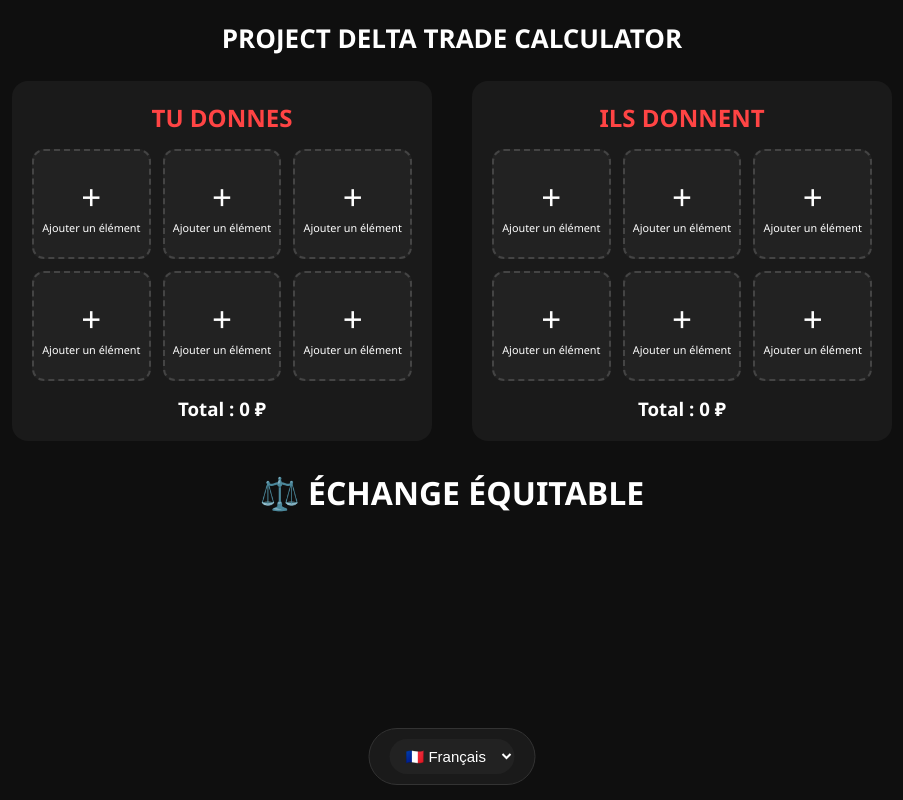
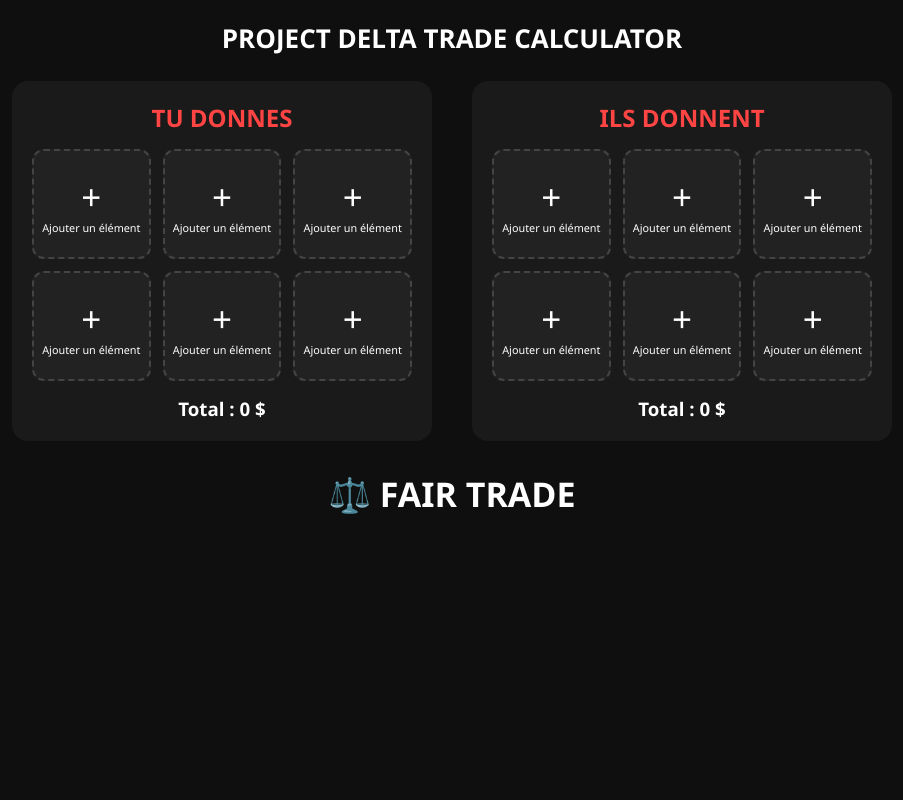
Before and after one commit to discnar/trading-calculator-projectdelta, a plain HTML site: page index.html in a window 1280 px wide. Shown: the whole page, without its empty margins (188-1091 px from the left). Drawn offline with Linux system fonts and the light colour scheme.

Commit message:
Update index.html

```diff
--- a/index.html
+++ b/index.html
@@ -98,147 +98,64 @@
         }
         .result {
             text-align: center;
-            font-size: 32px;
+            font-size: 34px;
             margin: 30px 0;
             font-weight: bold;
-        }
-        .language-bar {
-            position: fixed;
-            bottom: 15px;
-            left: 50%;
-            transform: translateX(-50%);
-            background: #1a1a1a;
-            padding: 10px 20px;
-            border-radius: 30px;
-            border: 1px solid #333;
-            z-index: 2000;
-        }
-        .language-bar select {
-            background: #222;
-            color: white;
-            border: none;
-            padding: 8px 12px;
-            border-radius: 20px;
-            font-size: 15px;
         }
     </style>
 </head>
 <body>
 
-    <div class="header" id="title">PROJECT DELTA TRADE CALCULATOR</div>
+    <div class="header">PROJECT DELTA TRADE CALCULATOR</div>
 
     <div class="main">
         <div class="panel">
-            <h2 id="leftTitle">TU DONNES</h2>
+            <h2>TU DONNES</h2>
             <div class="slots" id="leftSlots"></div>
-            <h3 style="text-align:center; margin-top:15px;">Total : <span id="leftTotal">0</span> ₽</h3>
+            <h3 style="text-align:center; margin-top:15px;">Total : <span id="leftTotal">0</span> $</h3>
         </div>
 
         <div class="panel">
-            <h2 id="rightTitle">ILS DONNENT</h2>
+            <h2>ILS DONNENT</h2>
             <div class="slots" id="rightSlots"></div>
-            <h3 style="text-align:center; margin-top:15px;">Total : <span id="rightTotal">0</span> ₽</h3>
+            <h3 style="text-align:center; margin-top:15px;">Total : <span id="rightTotal">0</span> $</h3>
         </div>
     </div>
 
-    <div class="result" id="result">⚖️ ÉCHANGE ÉQUITABLE</div>
+    <div class="result" id="result">⚖️ FAIR TRADE</div>
 
     <!-- MODAL -->
     <div class="modal" id="modal">
         <div class="modal-content">
-            <h2 id="modalTitle" style="margin-bottom:15px;">Rechercher un item</h2>
+            <h2 style="margin-bottom:15px;">Rechercher un item</h2>
             <input type="text" class="modal-search" id="modalSearch" placeholder="Tape le nom de l'item...">
             <div class="modal-grid" id="modalGrid"></div>
         </div>
     </div>
 
-    <!-- MENU LANGUE -->
-    <div class="language-bar">
-        <select id="languageSelect">
-            <option value="fr">🇫🇷 Français</option>
-            <option value="en">🇬🇧 English</option>
-        </select>
-    </div>
-
     <script>
         const itemsDB = {
-            "Duct Tape": {fr: "Ruban Adhésif", price: 420},
-            "Metal Bolts": {fr: "Boulons Métal", price: 102},
-            "Metal Nuts": {fr: "Écrous Métal", price: 96},
-            "Metal Nails": {fr: "Clous Métal", price: 90},
-            "Super Glue": {fr: "Super Colle", price: 660},
-            "Cotton": {fr: "Coton", price: 300},
-            "Ripstop": {fr: "Ripstop", price: 720},
-            "Aramid": {fr: "Aramide", price: 1020},
-            "Linen": {fr: "Lin", price: 1200},
-            "Gunpowder": {fr: "Poudre à Canon", price: 360},
-            "Steel Pipe": {fr: "Tuyau Acier", price: 420},
-            "Metal": {fr: "Métal", price: 270},
-            "Wooden Planks": {fr: "Planches de Bois", price: 174},
-            "Motor Oil": {fr: "Huile Moteur", price: 1080},
-            "Fuze": {fr: "Détonateur", price: 210},
-            "Weapon Part": {fr: "Pièce d'Arme", price: 1200},
-            "Copper Coil": {fr: "Bobine de Cuivre", price: 390},
-            "AA Battery": {fr: "Pile AA", price: 450},
-            "Smartphone": {fr: "Smartphone", price: 6000},
-            "GPU": {fr: "Carte Graphique", price: 15000},
-            "SSD": {fr: "SSD", price: 2400},
-            "RAM": {fr: "RAM", price: 1080},
-            "CPU": {fr: "Processeur", price: 4800},
-            "CPU Fan": {fr: "Ventilateur CPU", price: 480},
-            "PSU": {fr: "Alimentation", price: 3000},
-            "PH2 Screwdriver": {fr: "Tournevis PH2", price: 600},
-            "Flathead Screwdriver": {fr: "Tournevis Plat", price: 630},
-            "Wrench": {fr: "Clé à Molette", price: 360},
-            "Hammer": {fr: "Marteau", price: 600},
-            "50g Gold": {fr: "50g d'Or", price: 17100},
-            "Statue of Solter": {fr: "Statue de Solter", price: 5940},
-            "SPS": {fr: "SPS", price: 24000},
-            "Gold Watch": {fr: "Montre en Or", price: 15000},
-            "Gold Tix": {fr: "Gold Tix", price: 7200},
-            "Anton Plushie": {fr: "Peluche Anton", price: 15000},
-            "EDF Flare": {fr: "Fusée EDF", price: 375000},
-            "Cassette": {fr: "Cassette", price: 375000},
-            "Repair Kit": {fr: "Kit de Réparation", price: 15000},
-            "Fast MT": {fr: "Fast MT", price: 20000},
-            "Altyn": {fr: "Altyn", price: 22500},
-            "Quad NVG": {fr: "NVG Quad", price: 65000},
-            "TFZ98S": {fr: "TFZ98S", price: 550000},
-            "R700": {fr: "R700", price: 500000},
-            "AS-VAL": {fr: "AS-VAL", price: 110000},
-            "M4A1": {fr: "M4A1", price: 70000},
-            "MK12": {fr: "MK12", price: 70000},
-            "MK23": {fr: "MK23", price: 15000},
-            "SVD": {fr: "SVD", price: 15000},
-            "RPG": {fr: "RPG", price: 27500},
-            "Saiga": {fr: "Saiga", price: 15000},
-            "MP5SD": {fr: "MP5SD", price: 5000},
-            "AKMN": {fr: "AKMN", price: 9000},
-            "God M4A1": {fr: "God M4A1", price: 525000},
-            "God FAST MT": {fr: "God FAST MT", price: 950000},
-            "HSPV": {fr: "HSPV", price: 375000},
-            "M4A1 Drum Mag": {fr: "M4A1 Drum Mag", price: 275000}
+            "Duct Tape": 420, "Metal Bolts": 102, "Metal Nuts": 96, "Metal Nails": 90,
+            "Super Glue": 660, "Cotton": 300, "Ripstop": 720, "Aramid": 1020,
+            "Linen": 1200, "Gunpowder": 360, "Steel Pipe": 420, "Metal": 270,
+            "Wooden Planks": 174, "Motor Oil": 1080, "Fuze": 210, "Weapon Part": 1200,
+            "Copper Coil": 390, "AA Battery": 450, "Smartphone": 6000,
+            "GPU": 15000, "SSD": 2400, "RAM": 1080, "CPU": 4800,
+            "CPU Fan": 480, "PSU": 3000,
+            "50g Gold": 17100, "Statue of Solter": 5940, "SPS": 24000,
+            "Gold Watch": 15000, "Gold Tix": 7200, "Anton Plushie": 15000,
+            "EDF Flare": 375000, "Cassette": 375000, "Repair Kit": 15000,
+            "Fast MT": 20000, "Altyn": 22500, "Quad NVG": 65000,
+            "TFZ98S": 550000, "R700": 500000, "AS-VAL": 110000,
+            "M4A1": 70000, "MK12": 70000, "MK23": 15000,
+            "SVD": 15000, "RPG": 27500, "Saiga": 15000,
+            "MP5SD": 5000, "AKMN": 9000,
+            "God M4A1": 525000, "God FAST MT": 950000,
+            "HSPV": 375000, "M4A1 Drum Mag": 275000
         };
 
         let leftItems = [], rightItems = [];
         let currentSide = null;
-        let currentLang = "fr";
-
-        const translations = {
-            fr: { title: "PROJECT DELTA TRADE CALCULATOR", leftTitle: "TU DONNES", rightTitle: "ILS DONNENT", modalTitle: "Rechercher un item", searchPlaceholder: "Tape le nom de l'item...", fair: "⚖️ ÉCHANGE ÉQUITABLE" },
-            en: { title: "PROJECT DELTA TRADE CALCULATOR", leftTitle: "YOU GIVE", rightTitle: "THEY GIVE", modalTitle: "Search an item", searchPlaceholder: "Type item name...", fair: "⚖️ FAIR TRADE" }
-        };
-
-        function changeLanguage(lang) {
-            currentLang = lang;
-            document.getElementById('title').textContent = translations[lang].title;
-            document.getElementById('leftTitle').textContent = translations[lang].leftTitle;
-            document.getElementById('rightTitle').textContent = translations[lang].rightTitle;
-            document.getElementById('modalTitle').textContent = translations[lang].modalTitle;
-            document.getElementById('modalSearch').placeholder = translations[lang].searchPlaceholder;
-            renderAllSlots();
-            updateTotals();
-        }
 
         function createSlots() {
             const left = document.getElementById('leftSlots');
@@ -272,22 +189,20 @@
             const container = document.getElementById('modalGrid');
             container.innerHTML = "";
 
-            Object.keys(itemsDB).forEach(key => {
-                const item = itemsDB[key];
-                const displayName = item.fr || key;
-                if (!displayName.toLowerCase().includes(filter.toLowerCase())) return;
+            Object.keys(itemsDB).forEach(name => {
+                if (!name.toLowerCase().includes(filter.toLowerCase())) return;
 
                 const card = document.createElement('div');
                 card.className = "modal-card";
-                card.innerHTML = `<strong>${displayName}</strong><br><small>${item.price.toLocaleString()} ₽</small>`;
-                card.onclick = () => addItem(key);
+                card.innerHTML = `<strong>${name}</strong><br><small>${itemsDB[name].toLocaleString()} $</small>`;
+                card.onclick = () => addItem(name);
                 container.appendChild(card);
             });
         }
 
-        function addItem(key) {
-            if (currentSide === 'left') leftItems.push(key);
-            else rightItems.push(key);
+        function addItem(name) {
+            if (currentSide === 'left') leftItems.push(name);
+            else rightItems.push(name);
             renderAllSlots();
             updateTotals();
             closeModal();
@@ -304,11 +219,9 @@
 
             Array.from(slots).forEach((slot, index) => {
                 if (index < itemsList.length) {
-                    const key = itemsList[index];
-                    const item = itemsDB[key];
-                    const displayName = item.fr || key;
+                    const name = itemsList[index];
                     slot.classList.add('added');
-                    slot.innerHTML = `<div class="name">${displayName}</div><div class="price">${item.price.toLocaleString()} ₽</div>`;
+                    slot.innerHTML = `<div class="name">${name}</div><div class="price">${itemsDB[name].toLocaleString()} $</div>`;
                     slot.onclick = () => removeItem(side, index);
                 } else {
                     slot.classList.remove('added');
@@ -326,27 +239,30 @@
         }
 
         function updateTotals() {
-            const leftTotal = leftItems.reduce((sum, key) => sum + itemsDB[key].price, 0);
-            const rightTotal = rightItems.reduce((sum, key) => sum + itemsDB[key].price, 0);
+            const leftTotal = leftItems.reduce((sum, name) => sum + itemsDB[name], 0);
+            const rightTotal = rightItems.reduce((sum, name) => sum + itemsDB[name], 0);
 
             document.getElementById('leftTotal').textContent = leftTotal.toLocaleString();
             document.getElementById('rightTotal').textContent = rightTotal.toLocaleString();
 
             const diff = rightTotal - leftTotal;
-            const res = document.getElementById('result');
+            const resultEl = document.getElementById('result');
 
-            if (diff > 50000) res.textContent = "🟢 EXCELLENT WIN";
-            else if (diff > 10000) res.textContent = "🟢 WIN";
-            else if (diff < -50000) res.textContent = "🔴 GROS LOSS";
-            else if (diff < -10000) res.textContent = "🔴 LOSS";
-            else res.textContent = translations[currentLang].fair;
+            if (diff > 600) {
+                resultEl.textContent = "🟢 WIN";
+                resultEl.style.color = "#2ecc71";
+            } else if (diff < -600) {
+                resultEl.textContent = "🔴 LOSS";
+                resultEl.style.color = "#e74c3c";
+            } else {
+                resultEl.textContent = "⚖️ FAIR TRADE";
+                resultEl.style.color = "#f1c40f";
+            }
         }
 
         document.getElementById('modalSearch').addEventListener('input', (e) => renderModalItems(e.target.value));
-        document.getElementById('languageSelect').addEventListener('change', (e) => changeLanguage(e.target.value));
 
         createSlots();
-        changeLanguage("fr");
     </script>
 </body>
 </html>
```
